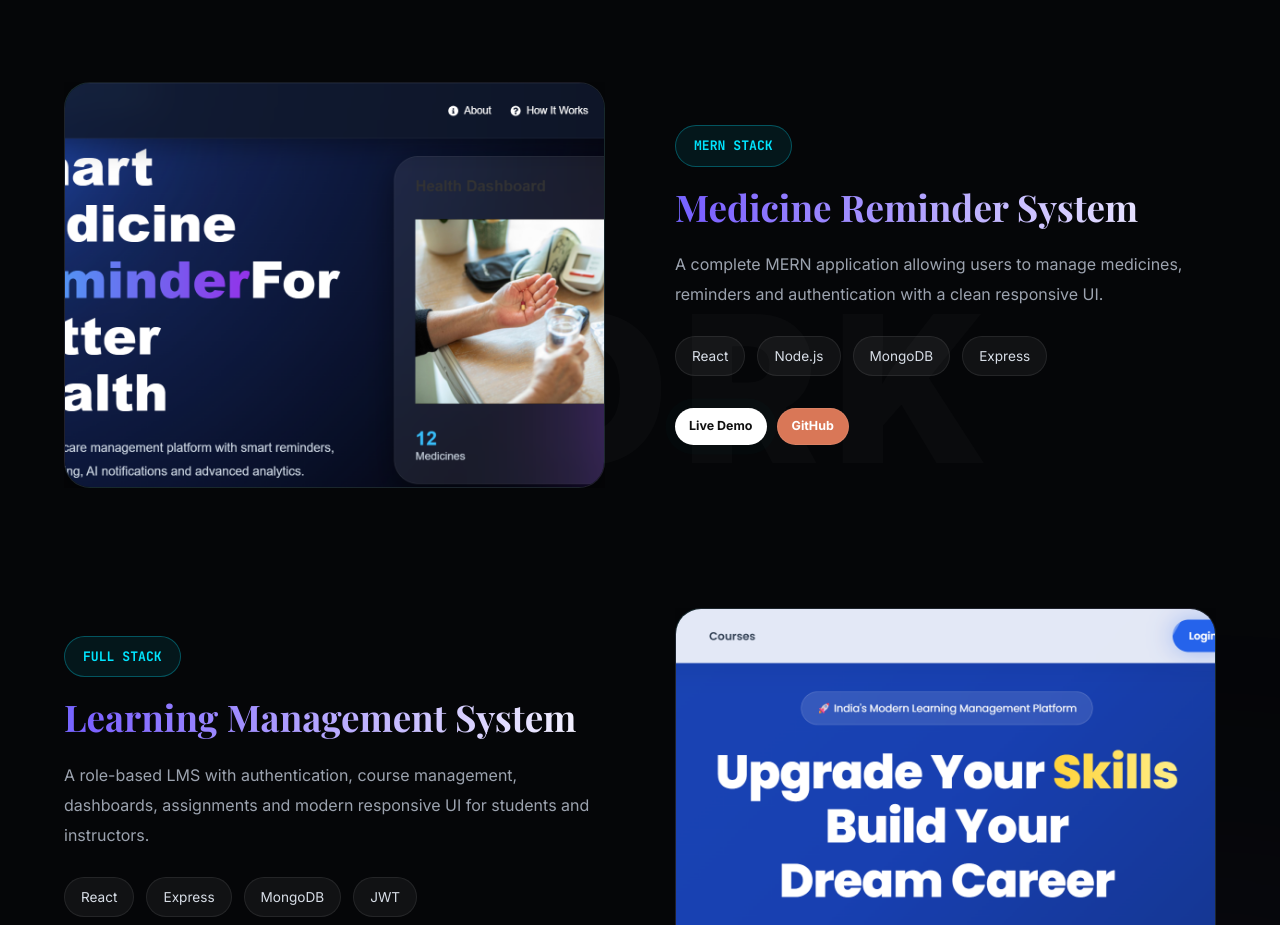
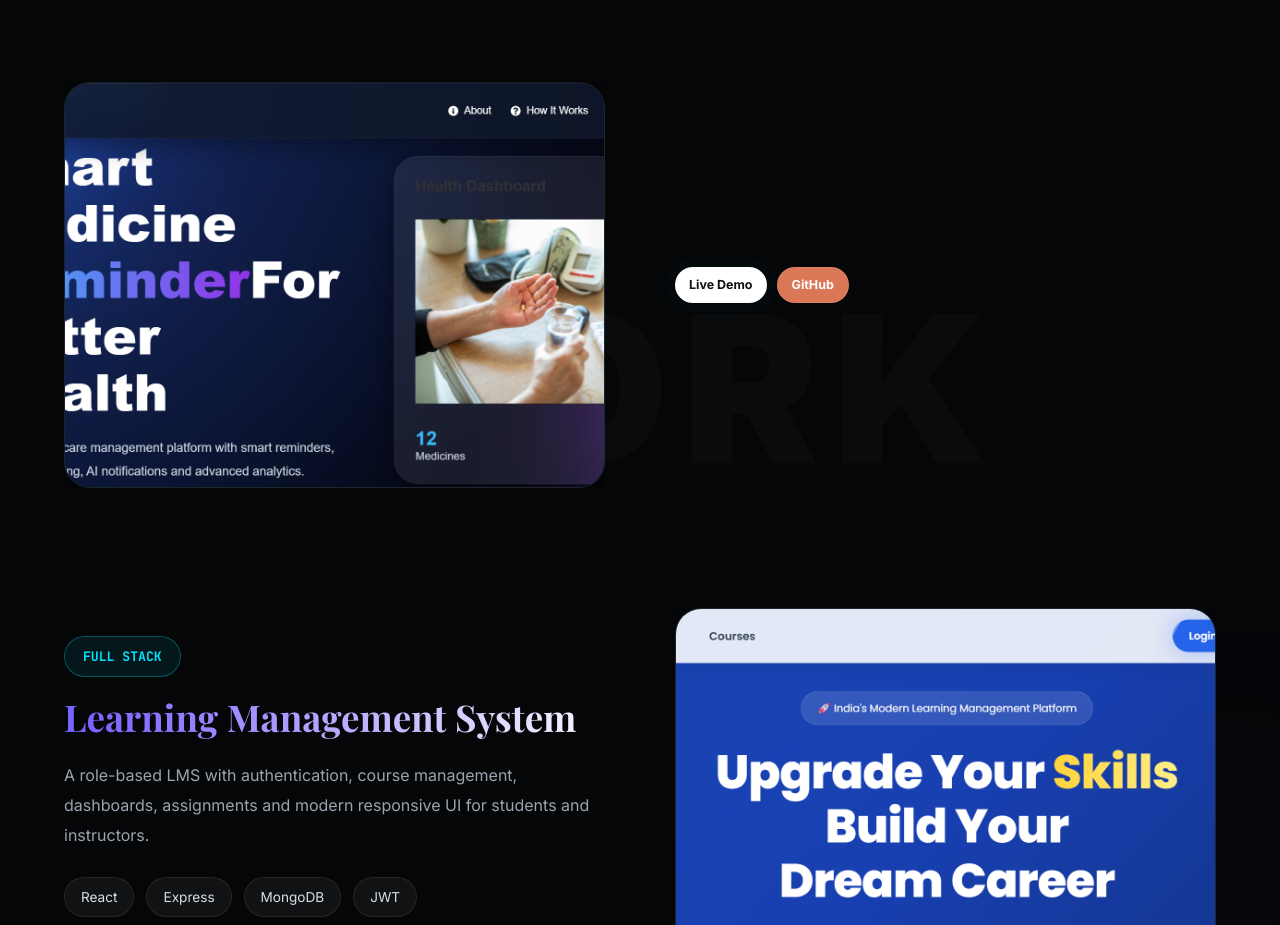
Before and after one commit to MadhuVasamsetti/portfolio-2-, a React (Vite) app: page / in a window 1280 px wide. Shown: the part 4000-4925 px from the top of the page. Built offline with nearby package versions, Linux system fonts and the light colour scheme; a web font is replaced by a local one.

Commit message:
Adding Project Links

```diff
--- a/src/components/About.jsx
+++ b/src/components/About.jsx
@@ -297,26 +297,25 @@ function About() {
               <img src={medicineProject} alt="Medicine Reminder" />
             </motion.div>
 
-            <div className="project-content">
-              <span className="project-tag">MERN STACK</span>
-              <h2>Medicine Reminder System</h2>
-              <p>
-                A complete MERN application allowing users to manage medicines,
-                reminders and authentication with a clean responsive UI.
-              </p>
+            <div className="project-buttons">
+  <a
+    href="https://medicine-remainder-xra8.vercel.app/"
+    target="_blank"
+    rel="noopener noreferrer"
+    className="primary-btn"
+  >
+    <span>Live Demo</span>
+  </a>
 
-              <div className="tech-list">
-                <span>React</span>
-                <span>Node.js</span>
-                <span>MongoDB</span>
-                <span>Express</span>
-              </div>
-
-              <div className="project-buttons">
-                <a href="#" className="primary-btn"><span>Live Demo</span></a>
-                <a href="#" className="secondary-btn"><span>GitHub</span></a>
-              </div>
-            </div>
+  <a
+    href="https://github.com/MadhuVasamsetti/Medicine_remainder"
+    target="_blank"
+    rel="noopener noreferrer"
+    className="secondary-btn"
+  >
+    <span>GitHub</span>
+  </a>
+</div>
 
           </motion.div>
 
--- a/src/components/Projects.jsx
+++ b/src/components/Projects.jsx
@@ -15,7 +15,7 @@ const projects = [
       "A responsive calculator with scientific operations and modern UI.",
     tech: ["HTML", "CSS", "JavaScript"],
     github: "https://github.com/MadhuVasamsetti/Calculator",
-    live: "https://your-live-link.com",
+    live: "https://calculator123-orpin.vercel.app/",
   },
   {
     title: "AI Resume Builder",
@@ -43,7 +43,7 @@ const projects = [
       "Generate secure passwords with customizable length and character options.",
     tech: ["React", "CSS"],
     github: "https://github.com/MadhuVasamsetti/Password_generator",
-    live: "https://your-live-link.com",
+    live: "https://password-generator-6jmj.vercel.app/",
   },
   {
     title: "Random Quote Generator",
@@ -52,7 +52,7 @@ const projects = [
       "Beautiful quote generator with animations, copy feature, and responsive glassmorphism UI.",
     tech: ["HTML", "CSS", "JavaScript"],
     github: "https://github.com/MadhuVasamsetti/Random_quote",
-    live: "https://your-live-link.com",
+    live: "https://random-quote-steel.vercel.app/",
   },
 ];
 
```
